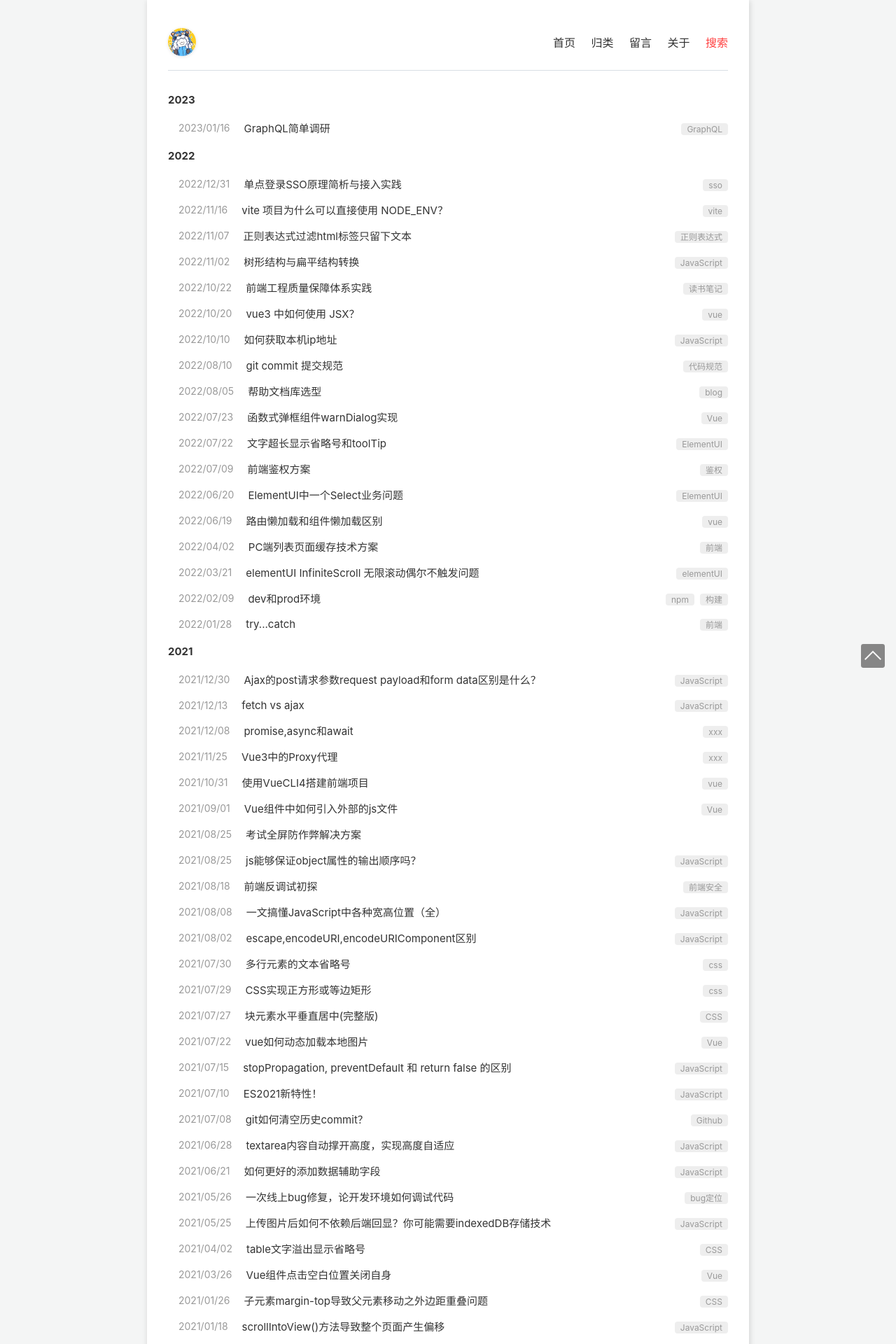
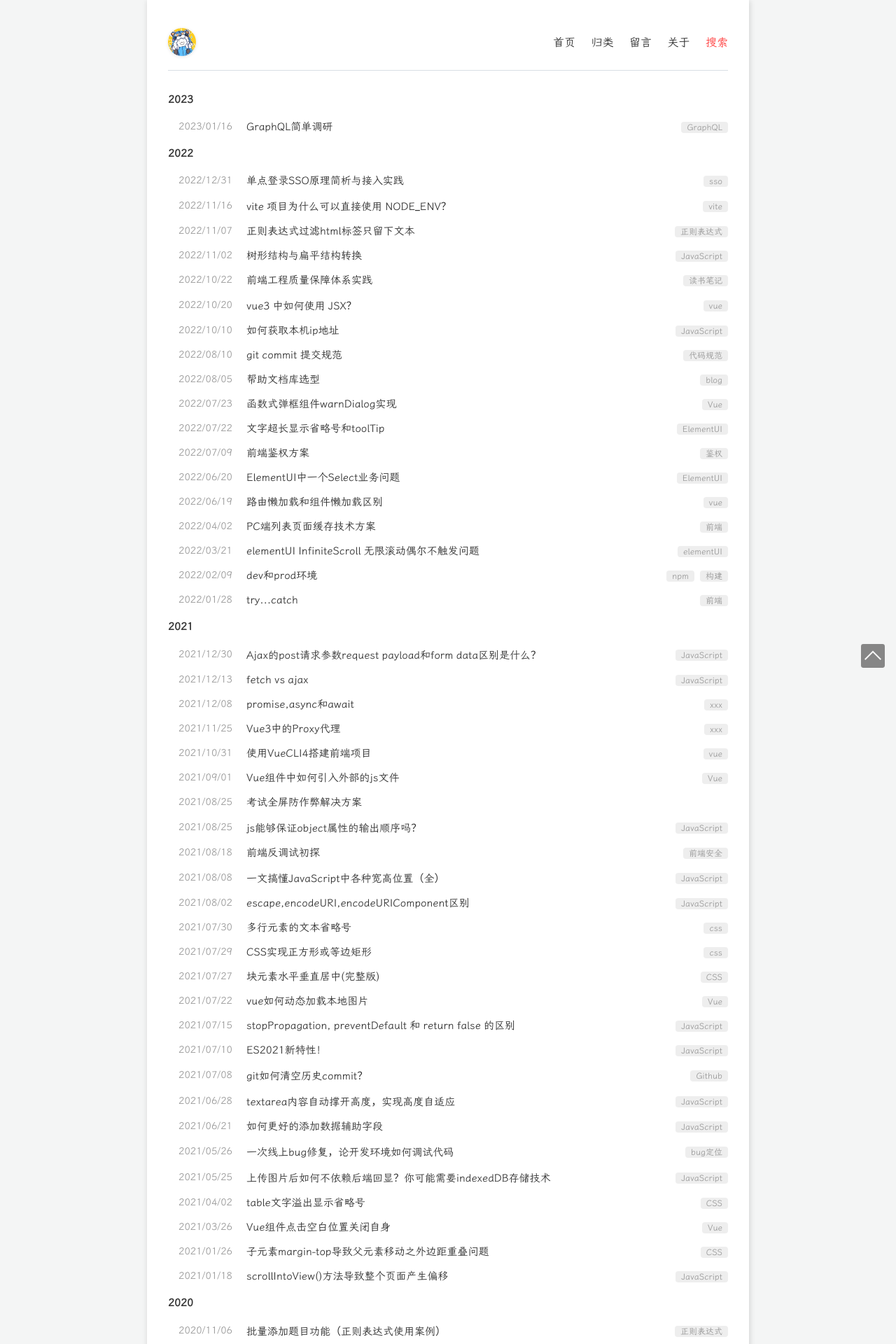
Before and after one commit to Daotin/fe-blog, a Jekyll site: the page built from index.html, in a window 1280 px wide. Shown: the top 1920 px of the page at 70% size. Built offline with Jekyll 4.4.1, drawn with Linux system fonts in a browser that asks for light colours.

Commit message:
新增lxgw字体

```diff
--- a/static/css/common.css
+++ b/static/css/common.css
@@ -1,3 +1,8 @@
+@font-face {
+  font-family: "lxgw";
+  src: url("../font/LXGWWenKaiLite-Regular.woff2");
+}
+
 html {
   color: #333;
   background: #f4f5f5;
@@ -12,7 +17,7 @@
   /* font-family: Consolas, 'Microsoft YaHei', 'PingFang SC', 'Hiragino Sans GB', 'WenQuanYi Micro Hei', sans-serif; */
   /* font-family: 'Cascadia Code', 'PingFang SC', Consolas, Menlo, Courier, sans-serif; */
   /* font-family: -apple-system, BlinkMacSystemFont, "Segoe UI", Helvetica, Arial, sans-serif, "Apple Color Emoji", "Segoe UI Emoji"; */
-  font-family: -apple-system, "lucida grande", "lucida sans unicode", lucida, helvetica, "Hiragino Sans GB", "Microsoft YaHei", "WenQuanYi Micro Hei", sans-serif;
+  font-family: "lxgw", -apple-system, "lucida grande", "lucida sans unicode", lucida, helvetica, "Hiragino Sans GB", "Microsoft YaHei", "WenQuanYi Micro Hei", sans-serif;
 }
 
 body {
```
